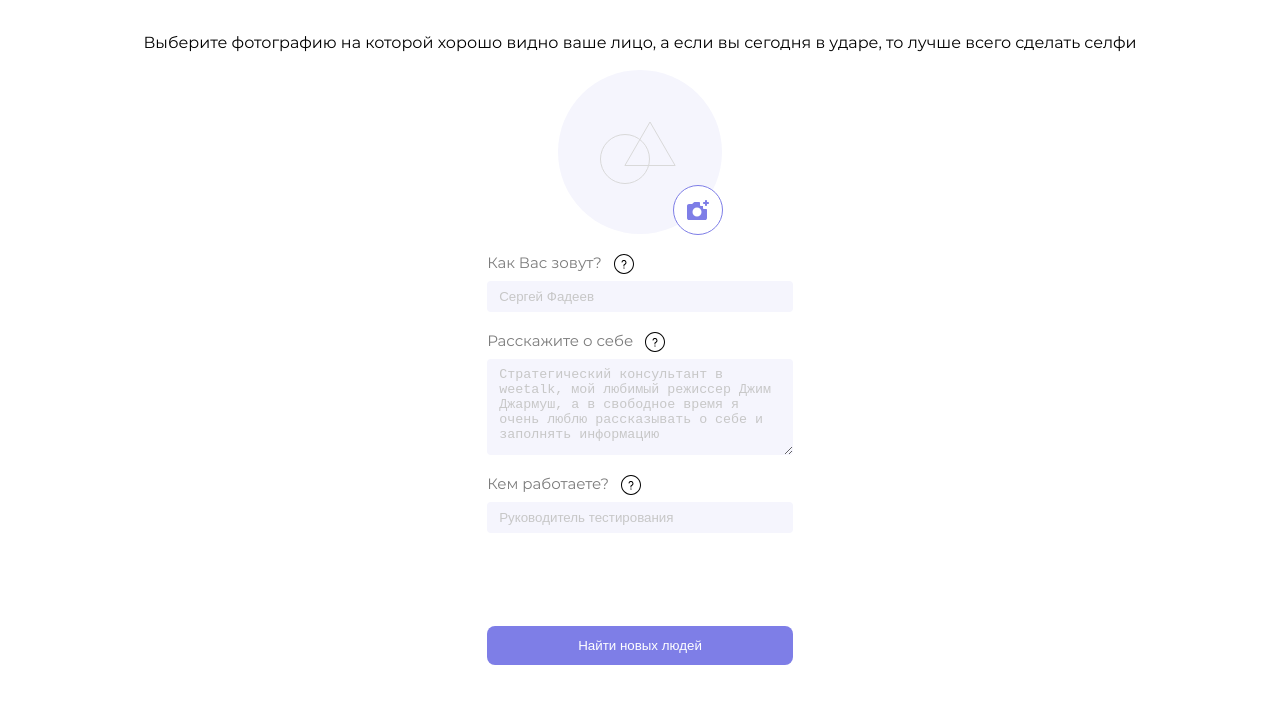
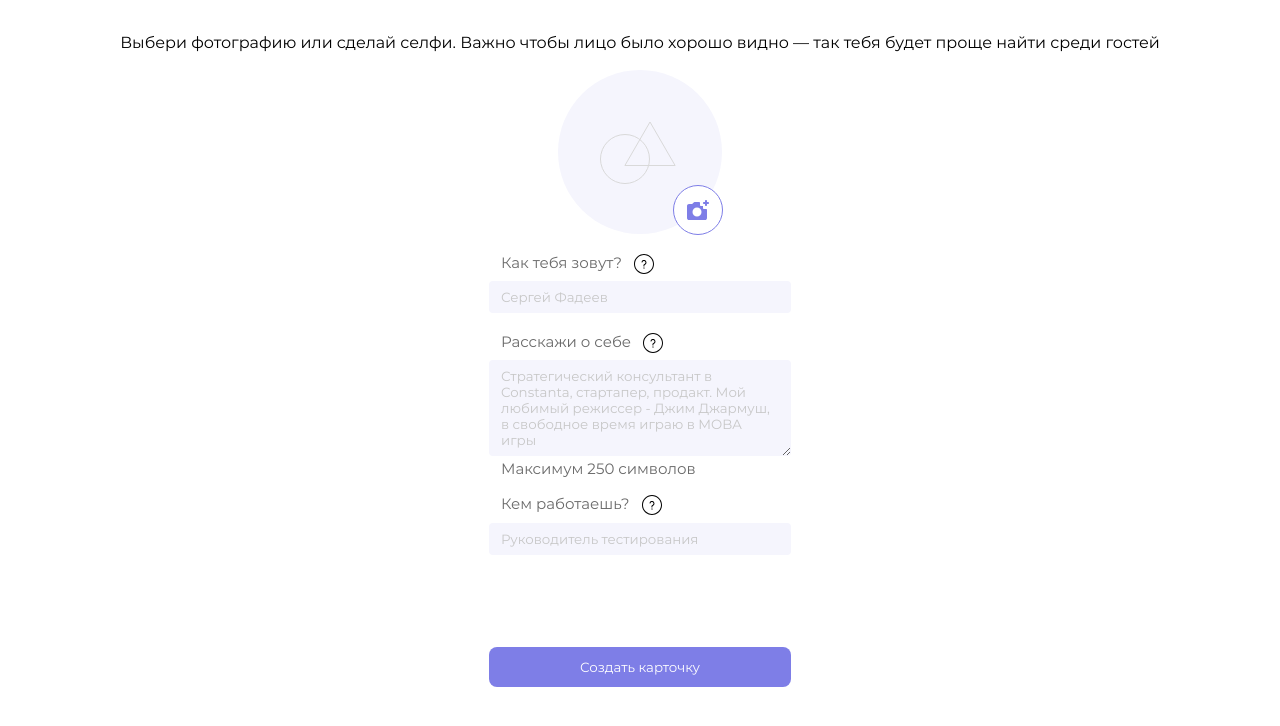
Before and after one commit to accrrsd/Weetalk, a React (Create React App) app: page /#/login in a window 1280 px wide. Shown: the top 726 px of the page. Built offline with nearby package versions, Linux system fonts and the light colour scheme.

Commit message:
userInfo fixes + text additions + photo logic change

```diff
--- a/src/components/addPhoto/addPhoto.tsx
+++ b/src/components/addPhoto/addPhoto.tsx
@@ -10,10 +10,13 @@ import { checkError } from '../../utils/functions'
 type TAddPhoto = {
   formHook: UseFormReturn<any, object>
   inputName?: string
+  onChange?: Function
+  onChangeStyle?: string
 }
 
-export const AddPhoto = ({ formHook, inputName = 'photo' }: TAddPhoto) => {
+export const AddPhoto = ({ formHook, inputName = 'photo', onChange, onChangeStyle }: TAddPhoto) => {
   const [imageFile, setImageFile] = useState<File | null>(null)
+  const [photoChanged, setPhotoChanged] = useState(false)
   const previewSrc = useImagePreview(imageFile)
 
   const {
@@ -26,6 +29,16 @@ export const AddPhoto = ({ formHook, inputName = 'photo' }: TAddPhoto) => {
     imageFile !== null && clearErrors(inputName)
   }, [imageFile, clearErrors, inputName])
 
+  useEffect(() => {
+    if (previewSrc) setPhotoChanged(true)
+  }, [previewSrc])
+
+  useEffect(() => {
+    if (photoChanged && onChange) {
+      onChange()
+    }
+  }, [photoChanged, onChange])
+
   const handleChange: React.ChangeEventHandler<HTMLInputElement> = (e) => {
     const files = e.target.files
     if (!files || !files.item(0)) return
@@ -33,7 +46,7 @@ export const AddPhoto = ({ formHook, inputName = 'photo' }: TAddPhoto) => {
   }
   return (
     <div className={style.wrapper}>
-      <div className={style.image} style={{ backgroundImage: `url(${previewSrc})` }}>
+      <div className={`${style.image} ${photoChanged && onChangeStyle ? onChangeStyle : ''}`} style={{ backgroundImage: `url(${previewSrc})` }}>
         {!previewSrc && <ImageRect />}
         <label htmlFor="addImage" className={style.imageInput}>
           <AddPhotoPlusRect className={style.imageInputRect} />
--- a/src/components/route-menu/route-menu.tsx
+++ b/src/components/route-menu/route-menu.tsx
@@ -18,7 +18,7 @@ export const RouteMenu = () => {
   useEffect(() => {
     const path = location.pathname
     switch (path) {
-      case '/':
+      case '/guests':
         setActiveLink('guests')
         break
       case '/favorite':
@@ -39,9 +39,9 @@ export const RouteMenu = () => {
     <div className={style.wrapper}>
       <ul className={style.menu}>
         <li>
-          <NavLink to="/" className={style.navLink}>
+          <NavLink to="/guests" className={style.navLink}>
             {activeLink === 'guests' ? <GuestsIconSolid className={style.menuIcon} /> : <GuestsIcon className={style.menuIcon} />}
-            <span className={style.linkText}>Гости</span>
+            <span className={style.linkText}>Люди</span>
           </NavLink>
         </li>
         <li>
--- a/src/components/tip-modal/tip-modal.module.css
+++ b/src/components/tip-modal/tip-modal.module.css
@@ -6,6 +6,7 @@
   line-height: 22px;
   left: 0;
   right: 0;
+  font-family: 'Montserrat', Arial, Helvetica, sans-serif;
 }
 
 .content {
--- a/src/components/user-information/user-information.module.css
+++ b/src/components/user-information/user-information.module.css
@@ -4,6 +4,8 @@
   align-items: center;
   gap: 17.5px;
   font-family: 'Montserrat', Arial, Helvetica, sans-serif;
+  font-weight: 400;
+  /* max-width: 344px; */
 }
 
 .errorMessage {
@@ -16,6 +18,13 @@
 
 .errorInput {
   outline: 1px solid var(--accent1);
+}
+
+.symbolLimitMessage {
+  font-size: 15px;
+  line-height: 14px;
+  color: var(--service2);
+  margin-left: 12px;
 }
 
 .infoQuestionWrapper {
@@ -33,9 +42,11 @@
   display: flex;
   gap: 10px;
   align-items: baseline;
+  margin-left: 12px;
 }
 
 .infoInput {
+  font-family: inherit;
   background-color: var(--service3);
   border-radius: 4px;
   border: none;
@@ -43,11 +54,13 @@
 }
 
 .infoInput:focus {
+  font-family: inherit;
   outline: 1px solid var(--main2);
 }
 
 .infoInput::placeholder {
   color: var(--service4);
+  font-family: inherit;
 }
 
 .textareaInput {
@@ -62,4 +75,5 @@
   border: none;
   border-radius: 8px;
   color: var(--main1);
+  font-family: inherit;
 }
--- a/src/components/user-information/user-information.tsx
+++ b/src/components/user-information/user-information.tsx
@@ -7,10 +7,14 @@ import { Tip } from '../tip/tip'
 
 export const UserInformation = ({
   onSubmit,
+  onPhotoChange,
+  onPhotoChangeStyle,
   submitText = 'Отправить',
   submitButtonStyle,
 }: {
   onSubmit: (data: TFormValues) => void
+  onPhotoChange?: Function
+  onPhotoChangeStyle?: string
   submitText?: string
   submitButtonStyle?: string
 }) => {
@@ -27,15 +31,15 @@ export const UserInformation = ({
 
   return (
     <form onSubmit={handleSubmit(onSubmitWrapper)} className={style.form}>
-      <AddPhoto formHook={formHook} inputName="photo" />
+      <AddPhoto formHook={formHook} inputName="photo" onChange={onPhotoChange} onChangeStyle={onPhotoChangeStyle} />
       <div className={style.infoQuestionWrapper}>
         <span className={style.infoQuestion}>
-          Как Вас зовут? <Tip color="black" text={'Напишите здесь ваши настоящие имя и фамилию, пожалуйста'} />
+          Как тебя зовут? <Tip color="black" text={'Напиши свои настоящие имя и фамилию'} />
         </span>
         <input
-          {...register('name', { required: 'Поле обязательно к заполнению' })}
+          {...register('name', { required: 'Поле обязательное для заполнения' })}
           type="text"
-          className={`${style.infoInput} ${checkError('name', errors) && style.errorInput}`}
+          className={`${style.infoInput} ${checkError('name', errors) ? style.errorInput : ''}`}
           placeholder="Сергей Фадеев"
         />
         {checkError('name', errors) && <span className={style.errorMessage}>{checkError('name', errors)}</span>}
@@ -43,30 +47,33 @@ export const UserInformation = ({
 
       <div className={style.infoQuestionWrapper}>
         <span className={style.infoQuestion}>
-          Расскажите о себе
-          <Tip
-            color="black"
-            text={
-              'Расскажите здесь не только где вы работаете и кто вы по профессии, но и про ваши интересы, хобби, добавьте интересный факт о себе.'
-            }
-          />
+          Расскажи о себе
+          <Tip color="black" text={'Расскажи, чем занимаешься, какие у тебя есть рабочие интересы и хобби'} />
         </span>
         <textarea
-          {...register('about', { required: 'Поле обязательно к заполнению' })}
-          className={`${style.infoInput} ${style.textareaInput} ${checkError('about', errors) && style.errorInput}`}
-          placeholder="Стратегический консультант в weetalk, мой любимый режиссер Джим Джармуш, а в свободное время я очень люблю рассказывать о себе и заполнять информацию"
+          maxLength={250}
+          {...register('about', {
+            required: 'Поле обязательное для заполнения',
+            minLength: { value: 100, message: 'Напиши о себе минимум 100 символов' },
+          })}
+          className={`${style.infoInput} ${style.textareaInput} ${checkError('about', errors) ? style.errorInput : ''}`}
+          placeholder="Стратегический консультант в Constanta, стартапер, продакт. Мой любимый режиссер - Джим Джармуш, в свободное время играю в MOBA игры"
         />
-        {checkError('about', errors) && <span className={style.errorMessage}>{checkError('about', errors)}</span>}
+        {checkError('about', errors) ? (
+          <span className={style.errorMessage}>{checkError('about', errors)}</span>
+        ) : (
+          <span className={style.symbolLimitMessage}>Максимум 250 символов</span>
+        )}
       </div>
 
       <div className={style.infoQuestionWrapper}>
         <span className={style.infoQuestion}>
-          Кем работаете? <Tip color="black" text={'Это важно написать, так можно увеличить количество интересных знакомств'} />
+          Кем работаешь? <Tip color="black" text={'Укажи свое место работы или специальность'} />
         </span>
         <input
-          {...register('work', { required: 'Поле обязательно к заполнению' })}
+          {...register('work', { required: 'Поле обязательное для заполнения' })}
           type="text"
-          className={`${style.infoInput} ${checkError('work', errors) && style.errorInput}`}
+          className={`${style.infoInput} ${checkError('work', errors) ? style.errorInput : ''}`}
           placeholder="Руководитель тестирования"
         />
         {checkError('work', errors) && <span className={style.errorMessage}>{checkError('work', errors)}</span>}
--- a/src/index.css
+++ b/src/index.css
@@ -1,7 +1,6 @@
 @import url(./utils/variables.css);
 @import url(./vendor/fonts/fonts.css);
 @import url('./pages/welcome/welcome-slider.css');
-/* Возможно стоит подключить файл нормализации или обнуляющий */
 
 body {
   margin: 0;
--- a/src/pages/Profile/index.tsx
+++ b/src/pages/Profile/index.tsx
@@ -10,7 +10,7 @@ export default function Profile() {
         <span className={style.titleText}>Профиль</span>
         <BurgerMenuSvg className={style.burgerMenu} />
       </h2>
-      <UserInformation onSubmit={onSubmit} submitText={'Сохранить'} submitButtonStyle={style.submit} />
+      <UserInformation onSubmit={onSubmit} submitText={'Обновить'} submitButtonStyle={style.submit} />
     </div>
   )
 }
--- a/src/pages/login/index.tsx
+++ b/src/pages/login/index.tsx
@@ -1,7 +1,10 @@
+import style from './login.module.css'
+import { useState } from 'react'
 import { UserInformation } from '../../components/user-information/user-information'
-import style from './login.module.css'
 
 export default function Login({ authorizedFunc }: { authorizedFunc: Function }) {
+  const [photoChanged, setPhotoChanged] = useState(false)
+  const onPhotoChange = () => setPhotoChanged(true)
   const onSubmit = () => {
     localStorage.setItem('userData', '1234')
     authorizedFunc(true)
@@ -9,10 +12,12 @@ export default function Login({ authorizedFunc }: { authorizedFunc: Function })
 
   return (
     <div className={style.wrapper}>
-      <p className={style.photoTitle}>
-        Выберите фотографию на которой хорошо видно ваше лицо, а если вы сегодня в ударе, то лучше всего сделать селфи
-      </p>
-      <UserInformation onSubmit={onSubmit} submitText="Найти новых людей" />
+      {!photoChanged && (
+        <p className={style.photoTitle}>
+          Выбери фотографию или сделай селфи. Важно чтобы лицо было хорошо видно — так тебя будет проще найти среди гостей
+        </p>
+      )}
+      <UserInformation onSubmit={onSubmit} submitText="Создать карточку" onPhotoChange={onPhotoChange} onPhotoChangeStyle={style.biggerPhoto} />
     </div>
   )
 }
--- a/src/pages/login/login.module.css
+++ b/src/pages/login/login.module.css
@@ -12,3 +12,8 @@
   font-size: 16px;
   line-height: 22px;
 }
+
+.biggerPhoto {
+  width: 256px !important;
+  height: 256px !important;
+}
--- a/src/utils/variables.css
+++ b/src/utils/variables.css
@@ -1,16 +1,16 @@
 :root {
   --main1: #fff;
   --main2: #7e7ee7;
-  --main3: #D9D9F8;
+  --main3: #d9d9f8;
 
   --accent1: #e43642;
   --accent2: #26878d;
   --accent3: #1a78ae;
 
   --service1: #ffffff;
-  --service2: #7b7b7b;
+  --service2: #696969;
   --service3: #f5f5fd;
   --service4: #c7c7c7;
 
-  --black1: #1E1E24;
+  --black1: #1e1e24;
 }
```
